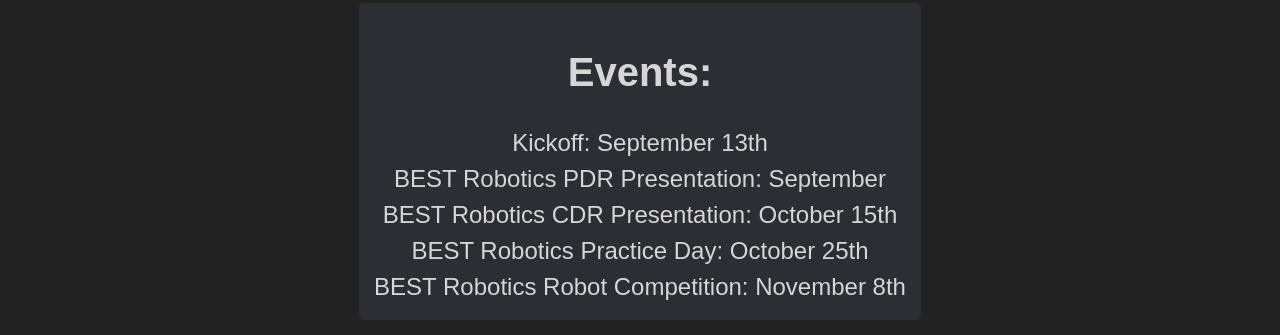
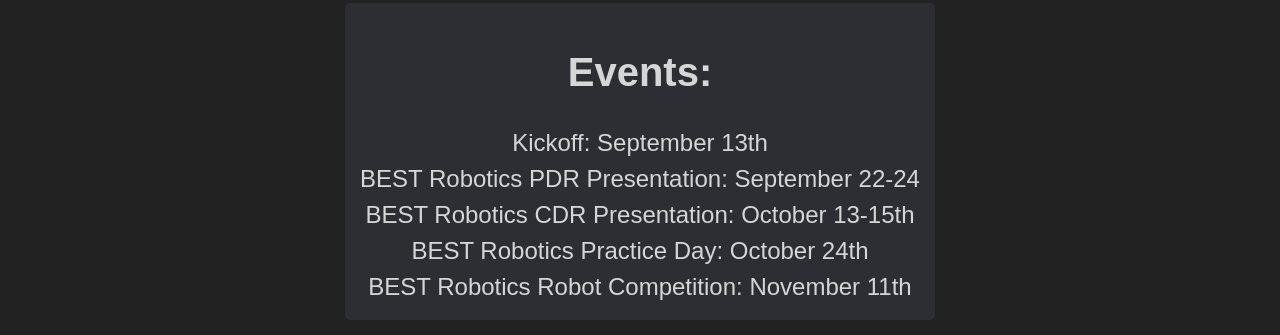
Before and after one commit to RCHS-Best-Robotics/RC2026, a plain HTML site: page website/index.html in a window 1280 px wide. Shown: the part 540-875 px from the top of the page. Drawn offline with Linux system fonts and the light colour scheme; a web font is replaced by a local one.

Commit message:
Updated dates for BEST dates in index.html

```diff
--- a/website/index.html
+++ b/website/index.html
@@ -48,10 +48,10 @@
                 <h2>Events:</h2>
                 <ul>
                     <li>Kickoff: September 13th</li>
-                    <li>BEST Robotics PDR Presentation: September</li>
-                    <li>BEST Robotics CDR Presentation: October 15th</li>
-                    <li>BEST Robotics Practice Day: October 25th</li>
-                    <li>BEST Robotics Robot Competition: November 8th</li>
+                    <li>BEST Robotics PDR Presentation: September 22-24</li>
+                    <li>BEST Robotics CDR Presentation: October 13-15th</li>
+                    <li>BEST Robotics Practice Day: October 24th</li>
+                    <li>BEST Robotics Robot Competition: November 11th</li>
                 </ul>
             </section>
         </div>
```
